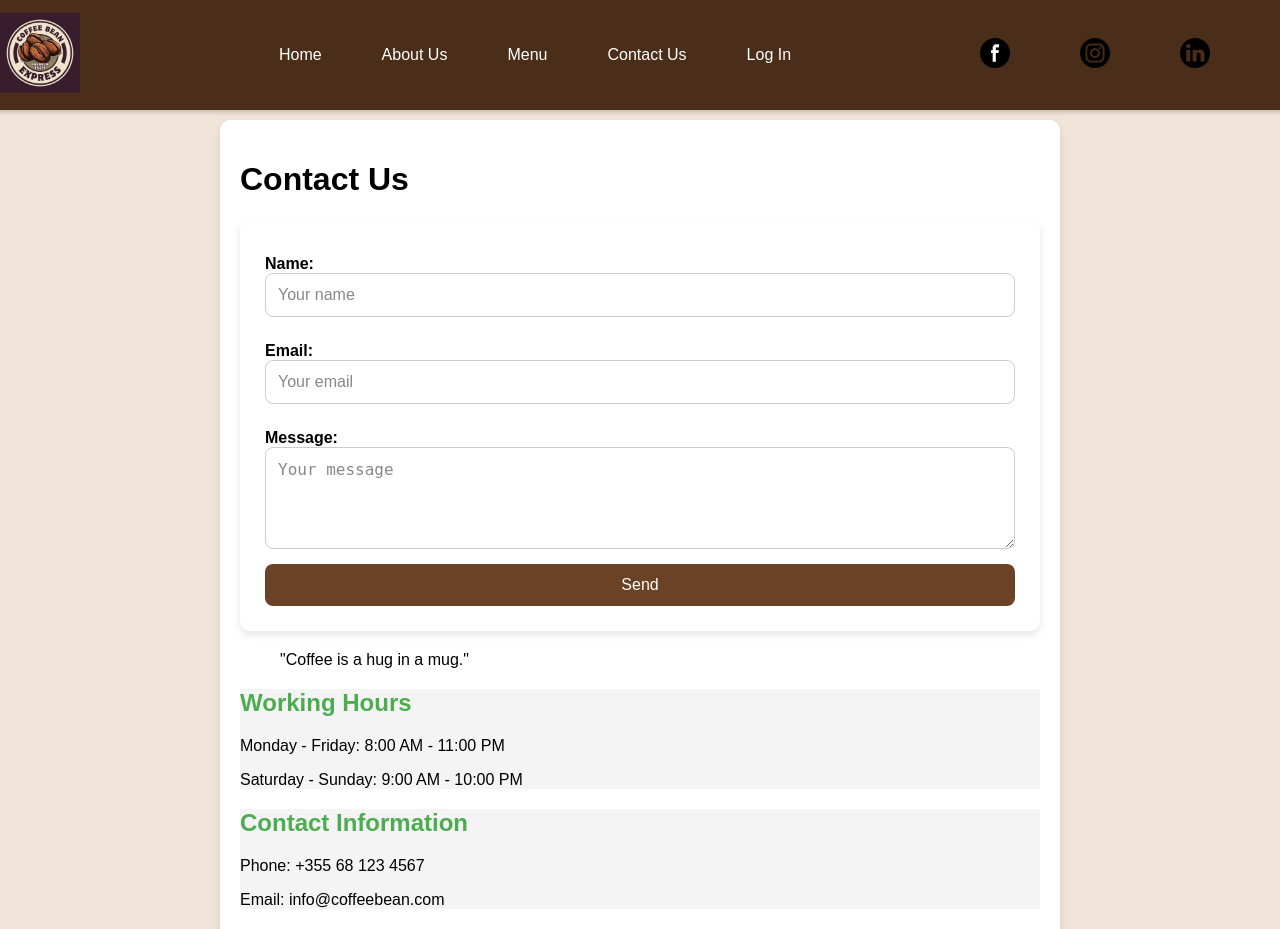
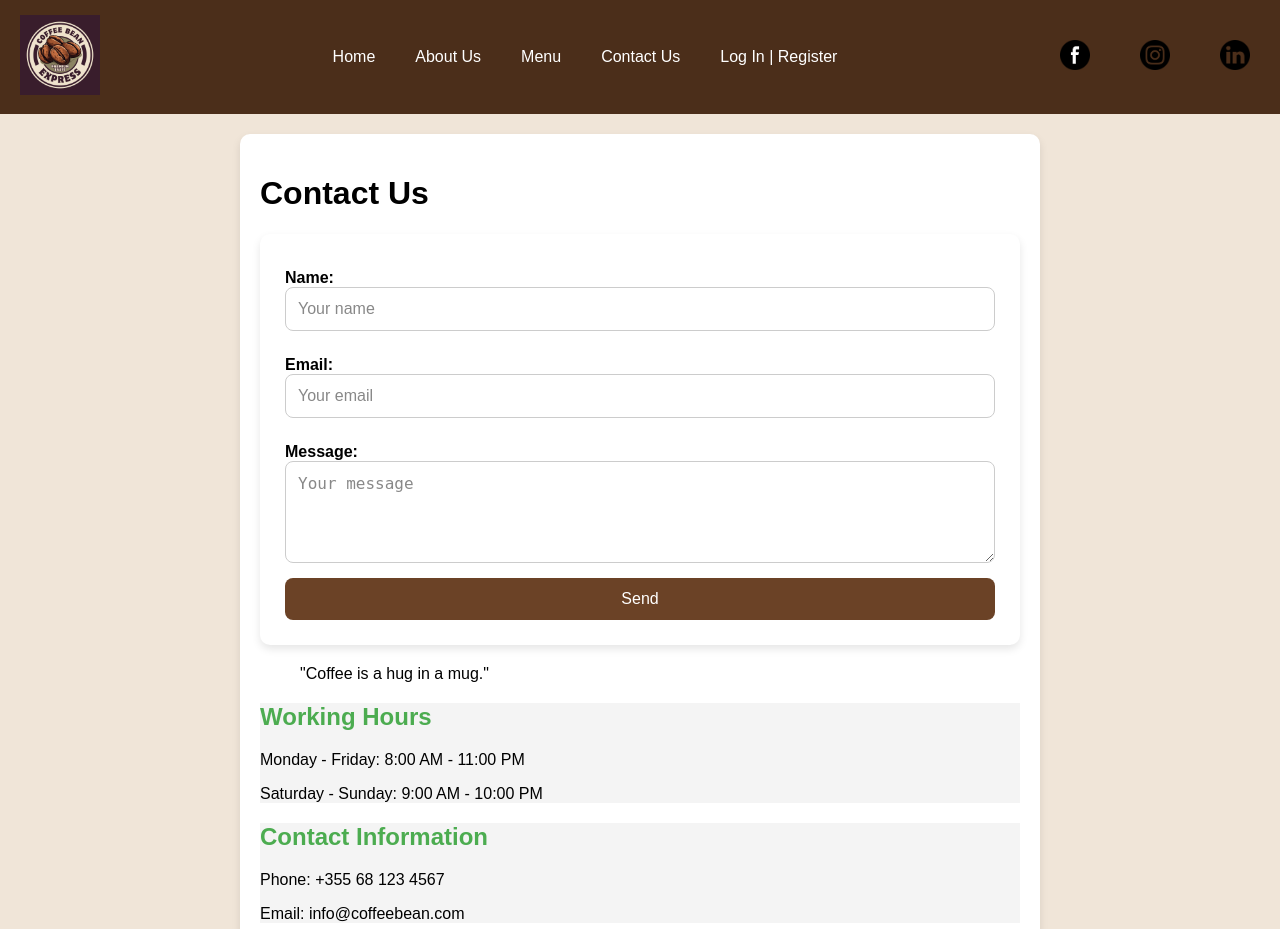
Before and after one commit to deaamanii/CoffeeShop, a PHP site: page /contactus.html in a window 1280 px wide. Shown: the top 929 px of the page. Run offline with PHP 8.4, Linux system fonts and the light colour scheme.

Commit message:
Permiresime

```diff
--- a/aboutus.css
+++ b/aboutus.css
@@ -33,7 +33,7 @@ body {
 .headerContainer a {
     color: #ffffff;
     text-decoration: none;
-    margin-right: 60px;
+    margin-right: 40px;
     font-size: 16px;
     transition: color 0.3s ease;
 }
--- a/aboutus.html
+++ b/aboutus.html
@@ -18,7 +18,7 @@
             <a href="aboutus.html">About Us</a>
             <a href="menu.html">Menu</a>
             <a href="contactus.html">Contact Us</a>
-            <a href="login.html">Log In</a>
+            <a href="login.html">Log In | Register</a>
         </nav>
         <div class="social-icons">
             <a href="https://www.facebook.com/"><img src="images/facebook.png" alt="Facebook"></a>
--- a/contactus.css
+++ b/contactus.css
@@ -1,13 +1,18 @@
 /* General Body Styles */
+*,
+*::before,
+*::after {
+    box-sizing: border-box; /* Ensures padding and border are included in width/height calculations */
+}
+
 body {
     font-family: Arial, sans-serif;
+    margin: 0;
+    padding: 0;
     background-color: #f0e5d8;
     display: flex;
     flex-direction: column;
-    align-items: center; /* Center content horizontally */
-    height: 100vh;
-    margin: 0;
-    padding-top: 120px; /* Space for fixed header */
+    height: 100vh; /* Full viewport height */
 }
 
 /* Header Styling */
@@ -17,12 +22,7 @@ body {
     align-items: center;
     background-color: #4b2e1a;
     padding: 15px 20px;
-    position: fixed;
-    top: 0;
-    width: 100%;
     z-index: 10;
-    height: 80px;
-    box-shadow: 0 2px 5px rgba(0, 0, 0, 0.2);
 }
 
 .headerContainer .logo img {
@@ -36,9 +36,9 @@ body {
 }
 
 .headerContainer a {
-    color: white;
+    color: #ffffff;
     text-decoration: none;
-    margin-right: 60px;
+    margin-right: 40px;
     font-size: 16px;
     transition: color 0.3s ease;
 }
@@ -51,6 +51,36 @@ body {
     height: 30px;
     width: 30px;
     margin-right: 10px;
+}
+
+.headerContainer .logo a {
+    margin-right: 20px;
+}
+
+.headerContainer a:last-child {
+    margin-right: 0;
+}
+
+/* Responsiveness for smaller screens */
+@media (max-width: 768px) {
+    .headerContainer {
+        flex-direction: column;
+        padding: 10px;
+    }
+
+    .headerContainer div {
+        margin-top: 10px;
+        justify-content: center;
+    }
+
+    .headerContainer a {
+        margin-right: 15px;
+        margin-bottom: 10px;
+    }
+
+    .headerContainer .logo img {
+        height: 70px;
+    }
 }
 
 /* Contact Form */
@@ -70,7 +100,8 @@ form label {
     font-size: 16px;
 }
 
-form input, form textarea {
+form input,
+form textarea {
     padding: 12px;
     margin-bottom: 15px;
     border: 1px solid #ccc;
@@ -78,7 +109,8 @@ form input, form textarea {
     font-size: 16px;
 }
 
-form input::placeholder, form textarea::placeholder {
+form input::placeholder,
+form textarea::placeholder {
     color: #888;
 }
 
@@ -97,11 +129,13 @@ form button:hover {
     background-color: #4b2e1a;
 }
 
-.working-hours, .contact-info{
+.working-hours,
+.contact-info {
     background-color: #f4f4f4;
 }
 
-.working-hours h2, .contact-info h2{
+.working-hours h2,
+.contact-info h2 {
     color: #4cac50;
 }
 
@@ -109,7 +143,7 @@ form button:hover {
 main {
     max-width: 800px;
     width: 100%;
-    margin: 0 auto;
+    margin: 20px auto; /* Added margin-top to create space between header and content */
     background-color: #fff;
     border-radius: 10px;
     box-shadow: 0 4px 8px rgba(0, 0, 0, 0.1);
--- a/contactus.html
+++ b/contactus.html
@@ -19,7 +19,7 @@
             <a href="aboutus.html">About Us</a>
             <a href="menu.html">Menu</a>
             <a href="contactus.html">Contact Us</a>
-            <a href="login.html">Log In</a>
+            <a href="login.html">Log In | Register</a>
         </div>
         <div>
             <a href="https://www.facebook.com/"><img src="images/facebook.png" alt="Facebook"></a>
--- a/index.html
+++ b/index.html
@@ -18,7 +18,7 @@
             <a href="aboutus.html">About Us</a>
             <a href="menu.html">Menu</a>
             <a href="contactus.html">Contact Us</a>
-            <a href="login.html">Log In</a>
+            <a href="login.html">Log In | Register</a>
         </div>
         <div>
             <a href="https://www.facebook.com/"><img src="images/facebook.png" alt="Facebook"></a>
```
